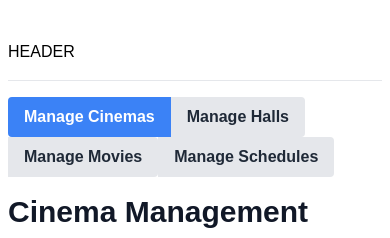
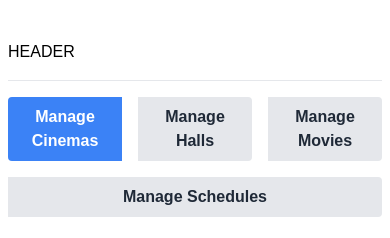
Before and after one commit to kea-projects-gobs/restfulkino-frontend, a React (Vite) app: page /admin in a window 390 px wide. Shown: the top 238 px of the page. Built offline with nearby package versions, Linux system fonts and the light colour scheme; no server answers.

Commit message:
KINO-56 responsiveness on buttons for adminpage

```diff
--- a/src/Pages/AdminPage/AdminPage.tsx
+++ b/src/Pages/AdminPage/AdminPage.tsx
@@ -9,28 +9,28 @@ export default function AdminPage() {
 
   return (
     <div>
-      <div className="mb-4">
+      <div className="mb-4 flex flex-wrap gap-4 max-w-5xl m-auto justify-center sm:flex-nowrap">
         <button
           onClick={() => setActiveTab('cinemas')}
-          className={`py-2 px-4 font-bold ${activeTab === 'cinemas' ? 'bg-blue-500 text-white' : 'bg-gray-200 text-gray-800'} rounded-l`}
+          className={`flex-1 py-2 px-4 font-bold ${activeTab === 'cinemas' ? 'bg-blue-500 text-white' : 'bg-gray-200 text-gray-800'} rounded-l`}
         >
           Manage Cinemas
         </button>
         <button
           onClick={() => setActiveTab('halls')}
-          className={`py-2 px-4 font-bold ${activeTab === 'halls' ? 'bg-blue-500 text-white' : 'bg-gray-200 text-gray-800'} rounded-r`}
+          className={`flex-1 py-2 px-4 font-bold ${activeTab === 'halls' ? 'bg-blue-500 text-white' : 'bg-gray-200 text-gray-800'} rounded-r`}
         >
           Manage Halls
         </button>
         <button
         onClick={() => setActiveTab('movies')}
-        className={`py-2 px-4 font-bold ${activeTab === 'movies' ? 'bg-blue-500 text-white' : 'bg-gray-200 text-gray-800'} rounded-r`}
+        className={`flex-1 py-2 px-4 font-bold ${activeTab === 'movies' ? 'bg-blue-500 text-white' : 'bg-gray-200 text-gray-800'} rounded-r`}
         >
         Manage Movies
         </button>
         <button
         onClick={() => setActiveTab('schedules')}
-        className={`py-2 px-4 font-bold ${activeTab === 'schedules' ? 'bg-blue-500 text-white' : 'bg-gray-200 text-gray-800'} rounded-r`}
+        className={`flex-1 py-2 px-4 font-bold ${activeTab === 'schedules' ? 'bg-blue-500 text-white' : 'bg-gray-200 text-gray-800'} rounded-r`}
         >
         Manage Schedules
         </button>
```
